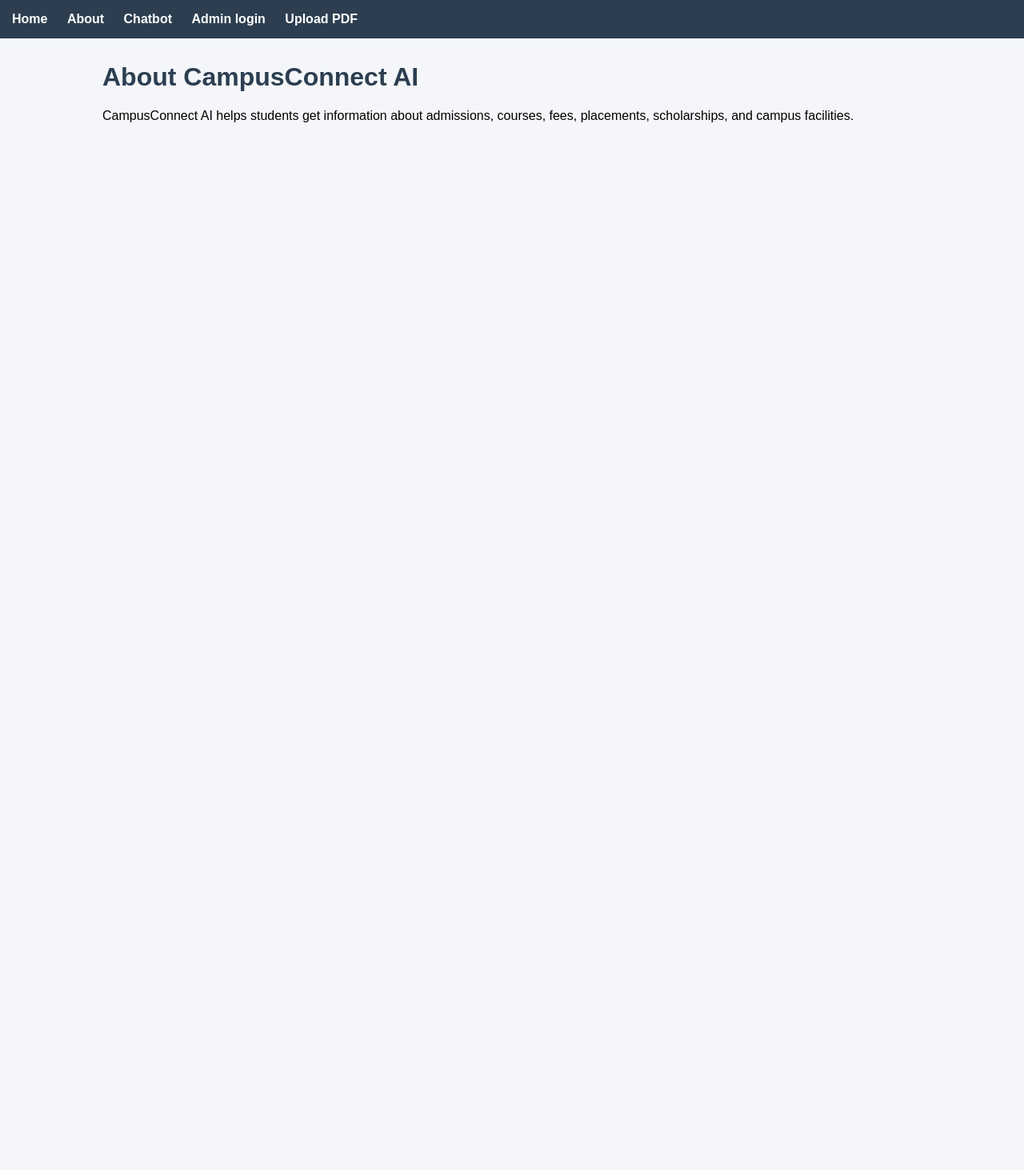
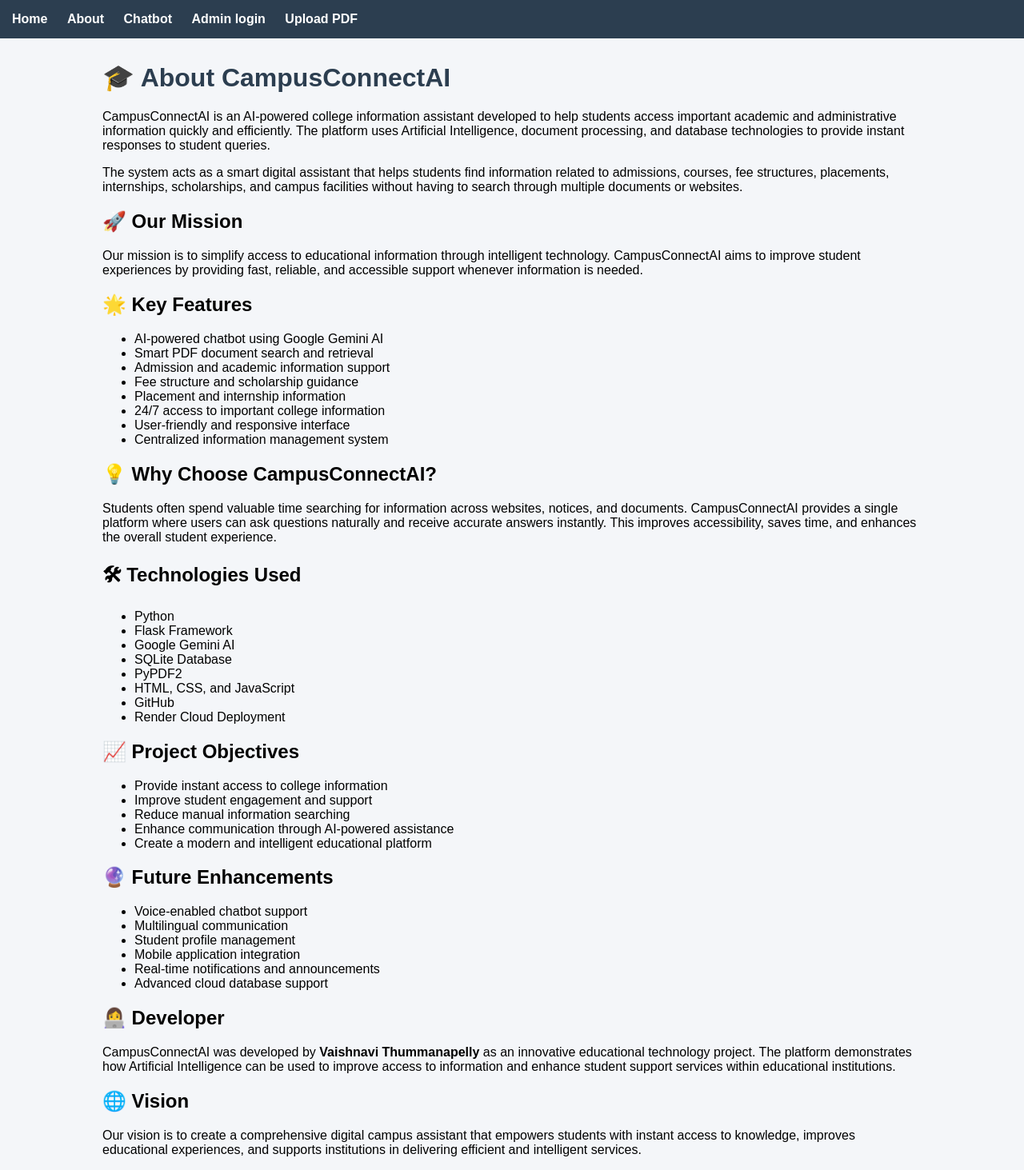
Before and after one commit to vaishnavi-thummanapelly/CampusConnectAI, a Flask app: page /about in a window 1280 px wide. Shown: the whole page at 80% size. Before the commit the page ends 153 px from the top, so only its background shows below. Run offline with Flask 3, Linux system fonts and the light colour scheme.

Commit message:
Updated About Page

```diff
--- a/templates/about.html
+++ b/templates/about.html
@@ -15,12 +15,87 @@
     </nav>
 
     <div class="container">
-        <h1>About CampusConnect AI</h1>
-        <p>
-            CampusConnect AI helps students get information about admissions,
-            courses, fees, placements, scholarships, and campus facilities.
-        </p>
-    </div>
+<h1>🎓 About CampusConnectAI</h1>
+
+<p>
+CampusConnectAI is an AI-powered college information assistant developed to help students access important academic and administrative information quickly and efficiently. The platform uses Artificial Intelligence, document processing, and database technologies to provide instant responses to student queries.
+</p>
+
+<p>
+The system acts as a smart digital assistant that helps students find information related to admissions, courses, fee structures, placements, internships, scholarships, and campus facilities without having to search through multiple documents or websites.
+</p>
+
+<h2>🚀 Our Mission</h2>
+
+<p>
+Our mission is to simplify access to educational information through intelligent technology. CampusConnectAI aims to improve student experiences by providing fast, reliable, and accessible support whenever information is needed.
+</p>
+
+<h2>🌟 Key Features</h2>
+
+<ul>
+<li>AI-powered chatbot using Google Gemini AI</li>
+<li>Smart PDF document search and retrieval</li>
+<li>Admission and academic information support</li>
+<li>Fee structure and scholarship guidance</li>
+<li>Placement and internship information</li>
+<li>24/7 access to important college information</li>
+<li>User-friendly and responsive interface</li>
+<li>Centralized information management system</li>
+</ul>
+
+<h2>💡 Why Choose CampusConnectAI?</h2>
+
+<p>
+Students often spend valuable time searching for information across websites, notices, and documents. CampusConnectAI provides a single platform where users can ask questions naturally and receive accurate answers instantly. This improves accessibility, saves time, and enhances the overall student experience.
+</p>
+
+<h2>🛠 Technologies Used</h2>
+
+<ul>
+<li>Python</li>
+<li>Flask Framework</li>
+<li>Google Gemini AI</li>
+<li>SQLite Database</li>
+<li>PyPDF2</li>
+<li>HTML, CSS, and JavaScript</li>
+<li>GitHub</li>
+<li>Render Cloud Deployment</li>
+</ul>
+
+<h2>📈 Project Objectives</h2>
+
+<ul>
+<li>Provide instant access to college information</li>
+<li>Improve student engagement and support</li>
+<li>Reduce manual information searching</li>
+<li>Enhance communication through AI-powered assistance</li>
+<li>Create a modern and intelligent educational platform</li>
+</ul>
+
+<h2>🔮 Future Enhancements</h2>
+
+<ul>
+<li>Voice-enabled chatbot support</li>
+<li>Multilingual communication</li>
+<li>Student profile management</li>
+<li>Mobile application integration</li>
+<li>Real-time notifications and announcements</li>
+<li>Advanced cloud database support</li>
+</ul>
+
+<h2>👩‍💻 Developer</h2>
+
+<p>
+CampusConnectAI was developed by <strong>Vaishnavi Thummanapelly</strong> as an innovative educational technology project. The platform demonstrates how Artificial Intelligence can be used to improve access to information and enhance student support services within educational institutions.
+</p>
+
+<h2>🌐 Vision</h2>
+
+<p>
+Our vision is to create a comprehensive digital campus assistant that empowers students with instant access to knowledge, improves educational experiences, and supports institutions in delivering efficient and intelligent services.
+</p>
+</div>
 
 </body>
 </html>
```
